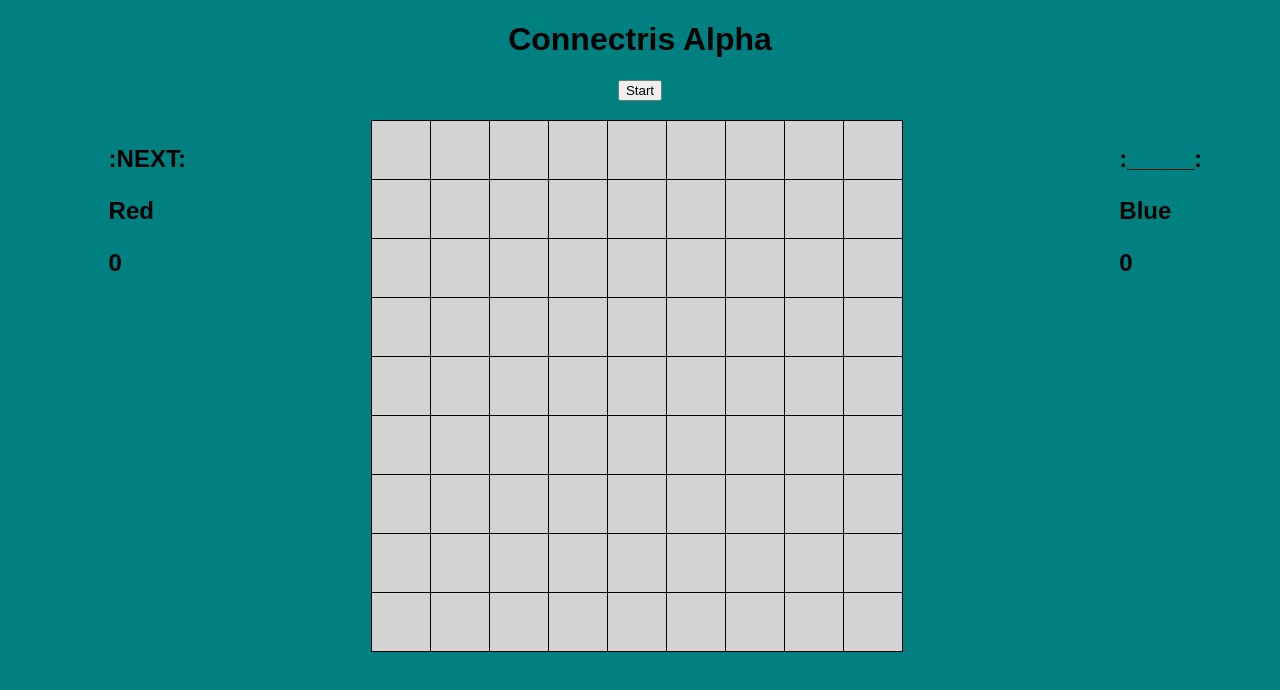
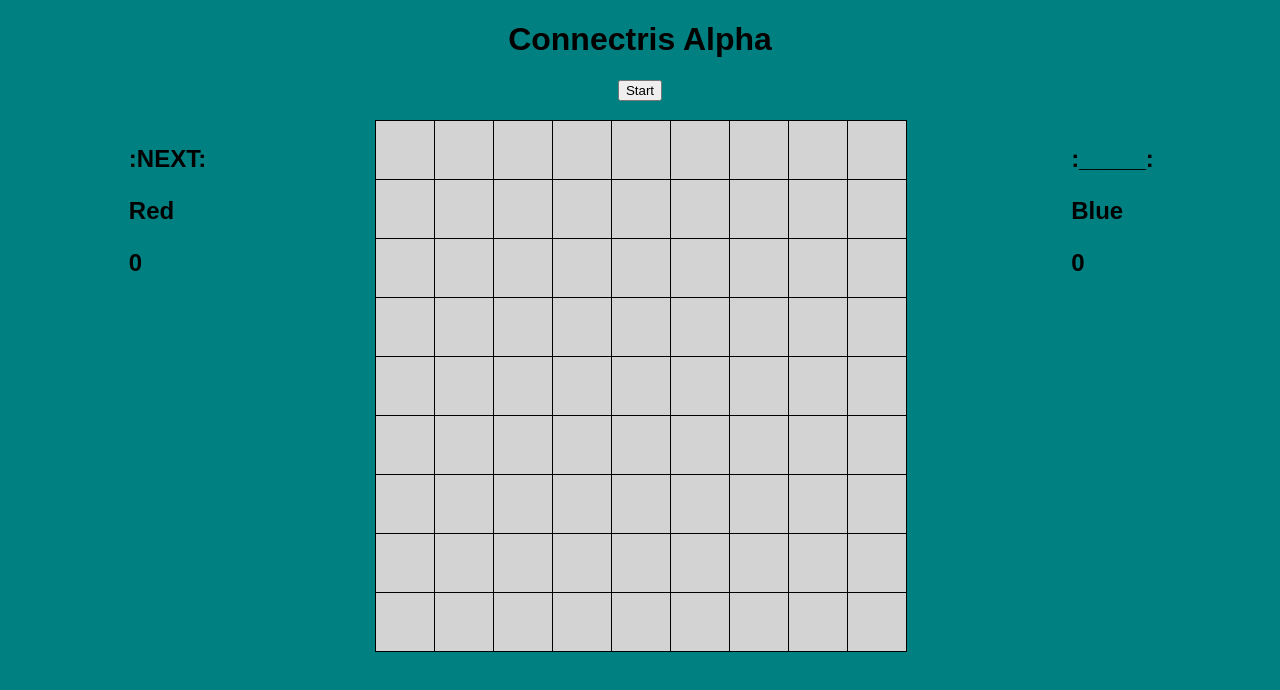
Before and after one commit to CodeEMP/ConnectrisBU, a React (Create React App) app: page / in a window 1280 px wide. Shown: the top 690 px of the page. Built offline with nearby package versions, Linux system fonts and the light colour scheme.

Commit message:
css fixings

```diff
--- a/src/App.css
+++ b/src/App.css
@@ -57,13 +57,13 @@
 }
 
 .turnmarker {
-  width: 20px;
+  width: 60%;
 }
 
 .shapecontainer {
   margin: 0;
   padding:0;
-  width: 20px;
+  width: 60%;
 }
 
 .game {
@@ -75,6 +75,17 @@
   margin-left: 20px;
 }
 
+.redPlayer {
+  width: 20%;
+  display: flex;
+  justify-content: center;
+}
+
+.bluePlayer {
+  width: 20%;
+  display: flex;
+  justify-content: center;
+}
 
 @keyframes App-logo-spin {
   from { transform: rotate(0deg); }
--- a/src/App.js
+++ b/src/App.js
@@ -81,7 +81,7 @@ class App extends Component {
             </button>
           </header>
           <div className="content">
-            <div>
+            <div className="redPlayer">
               <PlayerStatus player='Red'
                 currentPlayer={this.state.currentPlayer}
                 points={this.state.redPoints}
@@ -93,7 +93,7 @@ class App extends Component {
                 hoverHandler={(x) => this.hoverHandler(x)}
                 clickHandler={(x,y) => this.clickHandler(x,y)} />
             </div>
-            <div>
+            <div className='bluePlayer'>
               <PlayerStatus player='Blue'
                 currentPlayer={this.state.currentPlayer}
                 points={this.state.bluePoints}
```
